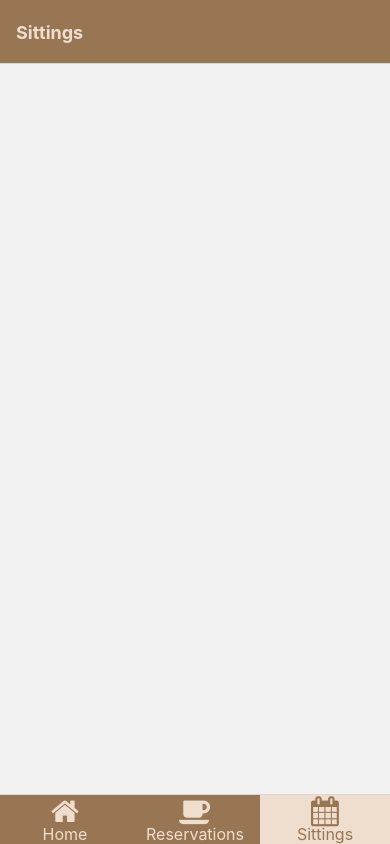
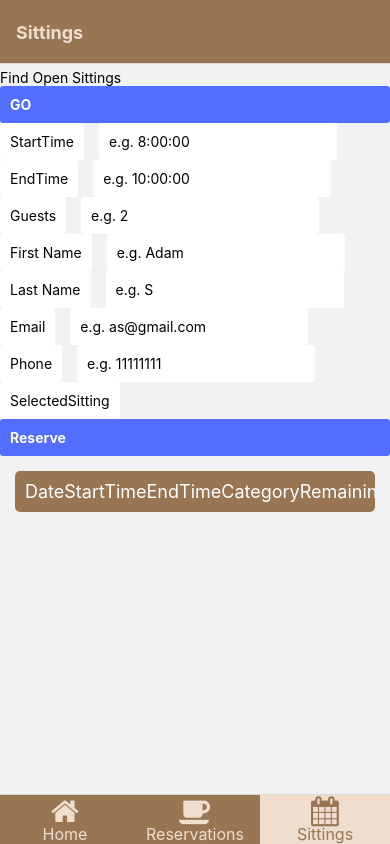
Before and after one commit to ThomasWYang/reservation-system-react-app, a React Native app: screen /SittingScreen in a window 390 px wide. Built offline with nearby package versions, Linux system fonts and the light colour scheme.

Commit message:
Sittting page and make reservation

```diff
--- a/components/index.ts
+++ b/components/index.ts
@@ -1,4 +1,4 @@
 export * from './header';
 export * from './button';
 export * from './reservation';
-export * from '../screens/SittingScreen';
+export * from './sitting';
--- /dev/null
+++ b/components/sitting.tsx
@@ -0,0 +1,85 @@
+import React from 'react';
+import { StyleSheet, Text, View, FlatList, TouchableOpacity } from 'react-native';
+
+type SittingProps = {
+    data: any[];
+    onClick(id: number,info:string): void;
+}
+
+export function Sitting({ data, onClick }: SittingProps) {
+
+    function onPressSitting(id: number,info:string) {
+        onClick(id,info);
+    }
+
+
+    const FlatListHeader = () => {
+        return (
+            <TouchableOpacity style={styles.titleRow} >
+                <Text style={styles.titleText}>Date</Text>
+                <Text style={styles.titleText}>StartTime</Text>
+                <Text style={styles.titleText}>EndTime</Text>
+                <Text style={styles.titleText}>Category</Text>
+                <Text style={styles.titleText}>Remaining</Text>
+
+            </TouchableOpacity>
+        );
+    }
+
+    return (
+        <View style={styles.container}>
+            <FlatList
+                data={data}
+                ListHeaderComponent={FlatListHeader}
+                renderItem={({ item }) => (
+                    <TouchableOpacity style={styles.row} onPress={() => onPressSitting(item.id, `${item.date}, ${item.startTime}-${item.endTime}, ${item.category}`)}>
+                        <Text style={styles.text}>{item.date}</Text>
+                        <Text style={styles.text}>{item.startTime}</Text>
+                        <Text style={styles.text}>{item.endTime}</Text>
+                        <Text style={styles.text}>{item.category}</Text>
+                        <Text style={styles.text}>{item.remaining}/{item.capacity}</Text>
+                    </TouchableOpacity>
+                )}
+            />
+        </View>
+    );
+}
+
+const styles = StyleSheet.create({
+    container: {
+        padding: 15,
+    },
+    titleRow: {
+        backgroundColor: '#987654',
+        borderRadius: 5,
+        padding: 10,
+        marginBottom: 10,
+        flexDirection: 'row',
+        alignItems: 'center',
+    },
+    titleText: {
+        flex: 1,
+        fontSize: 18,
+        color: 'white',
+    },
+    row: {
+        backgroundColor: 'white',
+        borderRadius: 5,
+        padding: 10,
+        marginBottom: 10,
+        flexDirection: 'row',
+        alignItems: 'center',
+        borderWidth: 1,
+        borderColor: '#987654',
+    },
+    text: {
+        flex: 1,
+        fontSize: 16,
+    },
+    textLink: {
+        flex: 1,
+        color: 'blue',
+        fontSize: 16,
+        textDecorationLine: 'underline',
+    },
+});
--- a/screens/SittingScreen.tsx
+++ b/screens/SittingScreen.tsx
@@ -1,53 +1,121 @@
-import React from 'react';
-import { StyleSheet, Text, View, FlatList, Image, Linking, TouchableOpacity } from 'react-native';
+import { StatusBar } from 'expo-status-bar';
+import React, { useState } from 'react';
+import { ActivityIndicator, StyleSheet, View, Text, TextInput } from 'react-native';
+import { Button } from '../components';
 
-type SittingProps = {
-    data: any[];
-}
+import { Sitting } from '../components';
+import { GetOpenSittings, CreateReservationBySittingId } from '../services/services';
 
-export function SittingScreen({ data }: SittingProps) {
+
+export function SittingScreen() {
+
+    const [sittings, setSittings] = useState<any[]>([]);
+    const [loading, setLoading] = useState(false);
+
+    const [startTime, setStartTime] = useState<string>('');
+    const [endTime, setEndTime] = useState<string>('');
+    const [guests, setGuests] = useState<string>('');
+    const [fName, setFName] = useState<string>('');
+    const [lName, setLName] = useState<string>('');
+    const [email, setEmail] = useState<string>('');
+    const [phone, setPhone] = useState<string>('');
+
+    const [id, setId] = useState<number>(0);
+    const [selectedSittingInfo, setSelectedSittingInfo] = useState<string>();
+
+    function search() {
+        setLoading(true);
+        GetOpenSittings().then((data: any) => {
+            setSittings(data);
+            setLoading(false);
+        });
+    }
+
+    function onClickSitting(id: number, info: string) {
+        setId(id);
+        setSelectedSittingInfo(info);
+    }
+
+    function reserve() {
+        let resInfo = {
+            "expectedStartTime": startTime,
+            "expectedEndTime": endTime,
+            "numOfGuests": Number(guests),
+            "custFName": fName,
+            "custLName": lName,
+            "custEmail": email,
+            "custPhone": phone
+        };
+        let response = CreateReservationBySittingId(id, resInfo);
+        console.log(response);
+    }
+
     return (
         <View style={styles.container}>
-            <FlatList
-                data={data}
-                renderItem={({ item }) => (
-                    <TouchableOpacity style={styles.row} >
-
-                        <Text style={styles.text}>{item.Title}</Text>
-                        <Text style={styles.yearText}>({item.Year})</Text>
-                        <a onClick={() => Linking.openURL(`https://www.imdb.com/title/${item.imdbID}/`)}></a>
-                    </TouchableOpacity>
-                )}
-            />
+            <View style={styles.content}>
+                <Text>Find Open Sittings</Text>
+                <Button title="GO" onPress={search} />
+                <View style={styles.row}>
+                    <Text style={styles.input}>StartTime</Text>
+                    <TextInput style={styles.input} value={startTime} onChangeText={setStartTime} placeholder="e.g. 8:00:00" />
+                </View>
+                <View style={styles.row}>
+                    <Text style={styles.input}>EndTime</Text>
+                    <TextInput style={styles.input} value={endTime} onChangeText={setEndTime} placeholder="e.g. 10:00:00" />
+                </View>
+                <View style={styles.row}>
+                    <Text style={styles.input}>Guests</Text>
+                    <TextInput keyboardType='numeric' style={styles.input} value={guests} onChangeText={setGuests} placeholder="e.g. 2" />
+                </View>
+                <View style={styles.row}>
+                    <Text style={styles.input}>First Name</Text>
+                    <TextInput style={styles.input} value={fName} onChangeText={setFName} placeholder="e.g. Adam" />
+                </View>
+                <View style={styles.row}>
+                    <Text style={styles.input}>Last Name</Text>
+                    <TextInput style={styles.input} value={lName} onChangeText={setLName} placeholder="e.g. S" />
+                </View>
+                <View style={styles.row}>
+                    <Text style={styles.input}>Email</Text>
+                    <TextInput style={styles.input} value={email} onChangeText={setEmail} placeholder="e.g. as@gmail.com" />
+                </View>
+                <View style={styles.row}>
+                    <Text style={styles.input}>Phone</Text>
+                    <TextInput style={styles.input} value={phone} onChangeText={setPhone} placeholder="e.g. 11111111" />
+                </View>
+                <View style={styles.row}>
+                    <Text style={styles.input}>SelectedSitting</Text>
+                    <Text>{selectedSittingInfo}</Text>
+                </View>
+                <Button title="Reserve" onPress={reserve} />
+                <Sitting data={sittings} onClick={onClickSitting} />
+                {loading ? <ActivityIndicator style={styles.loader} /> : null}
+            </View>
+            <StatusBar style="auto" />
         </View>
     );
 }
 
 const styles = StyleSheet.create({
     container: {
-        padding: 15,
+        flex: 1,
+        //backgroundColor: 'beige',
+    },
+    loader: {
+        marginTop: 15,
+    },
+    content: {
+        flex: 1,
+        marginTop: 5,
+    },
+    input: {
+        padding: 10,
+        backgroundColor: 'white',
+        borderRadius: 3,
+        marginRight: 15,
     },
     row: {
-        backgroundColor: 'white',
-        borderRadius: 5,
-        padding: 10,
-        marginBottom: 10,
         flexDirection: 'row',
-        alignItems: 'center',
-        borderWidth: 1,
-        borderColor: 'darkblue',
-    },
-    text: {
-        flex: 1,
-        fontSize: 20,
-    },
-    yearText: {
-        marginLeft: 10,
-        fontSize: 10,
-    },
-    img: {
-        height: 80,
-        width: 80,
-        marginRight: 10,
-    },
+
+    }
 });
--- a/services/services.ts
+++ b/services/services.ts
@@ -6,3 +6,33 @@ export function GetReservationsByEmail(searchTerm: string) {
         setTimeout(() => resolve(data), 1000);
     })
 }
+
+export function GetAllReservations() {
+    let data = axios.get(`https://reservation-system-xtwy.azurewebsites.net/api/reservations`).then(response => response.data);
+    return new Promise(function (resolve, reject) {
+        setTimeout(() => resolve(data), 1000);
+    })
+}
+
+export function GetOpenSittings() {
+    let data = axios.get(`https://reservation-system-xtwy.azurewebsites.net/api/sittings`).then(response => response.data);
+    return new Promise(function (resolve, reject) {
+        setTimeout(() => resolve(data), 1000);
+    })
+}
+
+export function GetSittingById(id: number) {
+    let data = axios.get(`https://reservation-system-xtwy.azurewebsites.net/api/sittings/${id}`).then(response => response.data);
+    return new Promise(function (resolve, reject) {
+        setTimeout(() => resolve(data), 1000);
+    })
+}
+
+export function CreateReservationBySittingId(id: number, resInfo: any) {
+    return axios.post(`https://reservation-system-xtwy.azurewebsites.net/api/sittings/${id}/reserve`, resInfo)
+        .then(response => console.log(response))
+        .catch(error => {
+            console.log('There was an error!' + error.message, error);
+        });
+
+}
```
